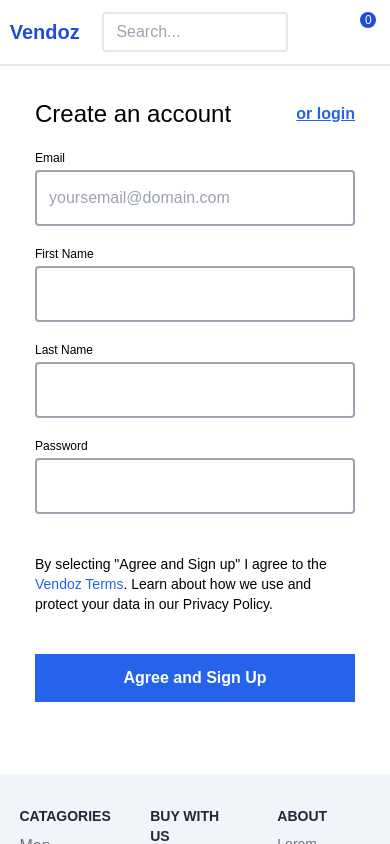
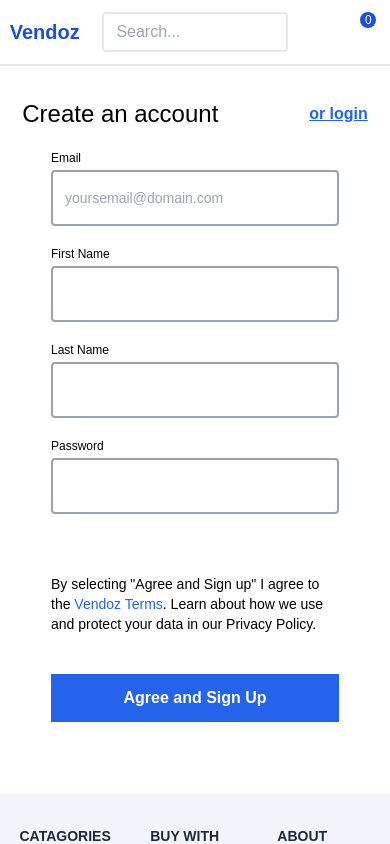
Before and after one commit to mirsahib/vendoz, a Next.js app in the folder frontend/: page /user/signin in a window 390 px wide. Both pictures are taken after typing "name@example.com" into the empty fields and a click on the button "Continue". Shown: the top 844 px of the page. Built offline with nearby package versions, Linux system fonts and the light colour scheme; some icons are missing; a web font is replaced by a local one.

Commit message:
:hammer: sign up done

```diff
--- a/frontend/src/components/Login.tsx
+++ b/frontend/src/components/Login.tsx
@@ -8,13 +8,13 @@ interface ILogin {
 export default function Login({ setRedirect }: ILogin) {
 	return (
 		<section className="flex justify-center items-center py-8">
-			<div className="flex flex-col items-center w-[30em]">
-				<div className="mb-5 flex w-[67%]">
+			<div className="flex flex-col items-center w-[24em] lg:w-[30em] sm:w-[22em]">
+				<div className="mb-5 flex w-[90%] lg:w-[67%] sm:w-[82%] ">
 					<h1 className=" text-2xl">Login or Sign up</h1>
 				</div>
 
 				<div className="mb-5">
-					<button className="w-80 flex items-center justify-evenly py-2 border border-gray-400">
+					<button className=" w-72 lg:w-80 flex items-center justify-evenly py-2 border border-gray-400">
 						<Image
 							src={"/icon/google.svg"}
 							width={24}
@@ -26,7 +26,7 @@ export default function Login({ setRedirect }: ILogin) {
 				</div>
 				{/* google login */}
 				<div className="mb-5">
-					<button className="w-80 flex items-center justify-evenly py-2 border border-gray-400">
+					<button className="w-72 lg:w-80 flex items-center justify-evenly py-2 border border-gray-400">
 						<Image
 							src={"/icon/apple.svg"}
 							width={24}
@@ -44,19 +44,19 @@ export default function Login({ setRedirect }: ILogin) {
 					<div className="w-24 border-t border-gray-400 flex"></div>{" "}
 				</div>
 
-				<form onSubmit={() => setRedirect(true)}>
-					<div className="flex flex-col mb-5">
+				<form onSubmit={() => setRedirect(true)} className="flex flex-col items-center">
+					<div className="w-72 lg:w-80 flex flex-col mb-5">
 						<label htmlFor="email" className="text-xs mb-1">
 							Email
 						</label>
 						<input
-							className="w-80 h-10 border-2 border-gray-400 rounded focus:outline-blue-600 text-sm p-3"
+							className="h-10 border-2 border-gray-400 rounded focus:outline-blue-600 text-sm p-3"
 							type="email"
 							placeholder="yoursemail@domain.com"
 						/>
 					</div>
 					<div className="mb-10">
-						<button className="w-80 h-12 bg-blue-600 text-white font-semibold">
+						<button className="w-72 lg:w-80 h-12 bg-blue-600 text-white font-semibold">
 							Continue
 						</button>
 					</div>
--- a/frontend/src/components/Register.tsx
+++ b/frontend/src/components/Register.tsx
@@ -8,8 +8,8 @@ interface ILogin {
 export default function Register({ setRedirect }: ILogin) {
 	return (
 		<section className="flex justify-center items-center py-8">
-			<div className="flex flex-col items-center w-[30em]">
-				<div className=" w-80 flex flex-row items-center justify-between mb-5">
+			<div className="flex flex-col items-center w-[24em] lg:w-[30em] sm:w-[22em]">
+				<div className="w-[90%] lg:w-[67%] flex flex-row items-center justify-between mb-5">
 					<h1 className="text-2xl">Create an account</h1>
 					<button
 						onClick={() => {
@@ -21,55 +21,54 @@ export default function Register({ setRedirect }: ILogin) {
 					</button>
 				</div>
 
-				<form>
-					<div className="flex flex-col mb-5">
+				<form className="flex flex-col items-center">
+					<div className="w-72 lg:w-80 flex flex-col mb-5">
 						<label htmlFor="email" className="text-xs mb-1">
 							Email
 						</label>
 						<input
-							className="w-80 h-14 border-2 border-gray-400 rounded focus:outline-blue-600 text-base p-3"
+							className="h-14 border-2 border-gray-400 rounded focus:outline-blue-600 text-sm p-3"
 							type="email"
 							placeholder="yoursemail@domain.com"
 						/>
 					</div>
-					<div className="flex flex-col mb-5">
-						<label htmlFor="email" className="text-xs mb-1">
+					<div className="w-72 lg:w-80 flex flex-col mb-5">
+						<label htmlFor="firstName" className="text-xs mb-1">
 							First Name
 						</label>
 						<input
-							className="w-80 h-14 border-2 border-gray-400 rounded focus:outline-blue-600 text-base p-3"
+							className="h-14 border-2 border-gray-400 rounded focus:outline-blue-600 text-sm p-3"
 							type="text"
 						/>
 					</div>
-					<div className="flex flex-col mb-5">
-						<label htmlFor="email" className="text-xs mb-1">
+					<div className="w-72 lg:w-80 flex flex-col mb-5">
+						<label htmlFor="lastName" className="text-xs mb-1">
 							Last Name
 						</label>
 						<input
-							className="w-80 h-14 border-2 border-gray-400 rounded focus:outline-blue-600 text-base p-3"
+							className="h-14 border-2 border-gray-400 rounded focus:outline-blue-600 text-sm p-3"
 							type="text"
 						/>
 					</div>
-					<div className="flex flex-col mb-5">
-						<label htmlFor="email" className="text-xs mb-1">
+					<div className="w-72 lg:w-80 flex flex-col mb-5">
+						<label htmlFor="firstName" className="text-xs mb-1">
 							Password
 						</label>
 						<input
-							className="w-80 h-14 border-2 border-gray-400 rounded focus:outline-blue-600 text-base p-3"
+							className="h-14 border-2 border-gray-400 rounded focus:outline-blue-600 text-sm p-3"
 							type="password"
 						/>
 					</div>
-					<div className="w-80 my-10">
+					<div className="w-72 lg:w-80 my-10">
 						<p className="text-sm">
 							By selecting "Agree and Sign up" I agree to the
-							<span className="text-blue-600"> Vendoz Terms</span>. Learn about how we use and protect
-							your data in our Privacy Policy.
+							<span className="text-blue-600"> Vendoz Terms</span>
+							. Learn about how we use and protect your data in
+							our Privacy Policy.
 						</p>
 					</div>
 					<div className="mb-10">
-						<button
-							className="w-80 h-12 bg-blue-600 text-white font-semibold"
-						>
+						<button className="w-72 lg:w-80 h-12 bg-blue-600 text-white font-semibold">
 							Agree and Sign Up
 						</button>
 					</div>
```
